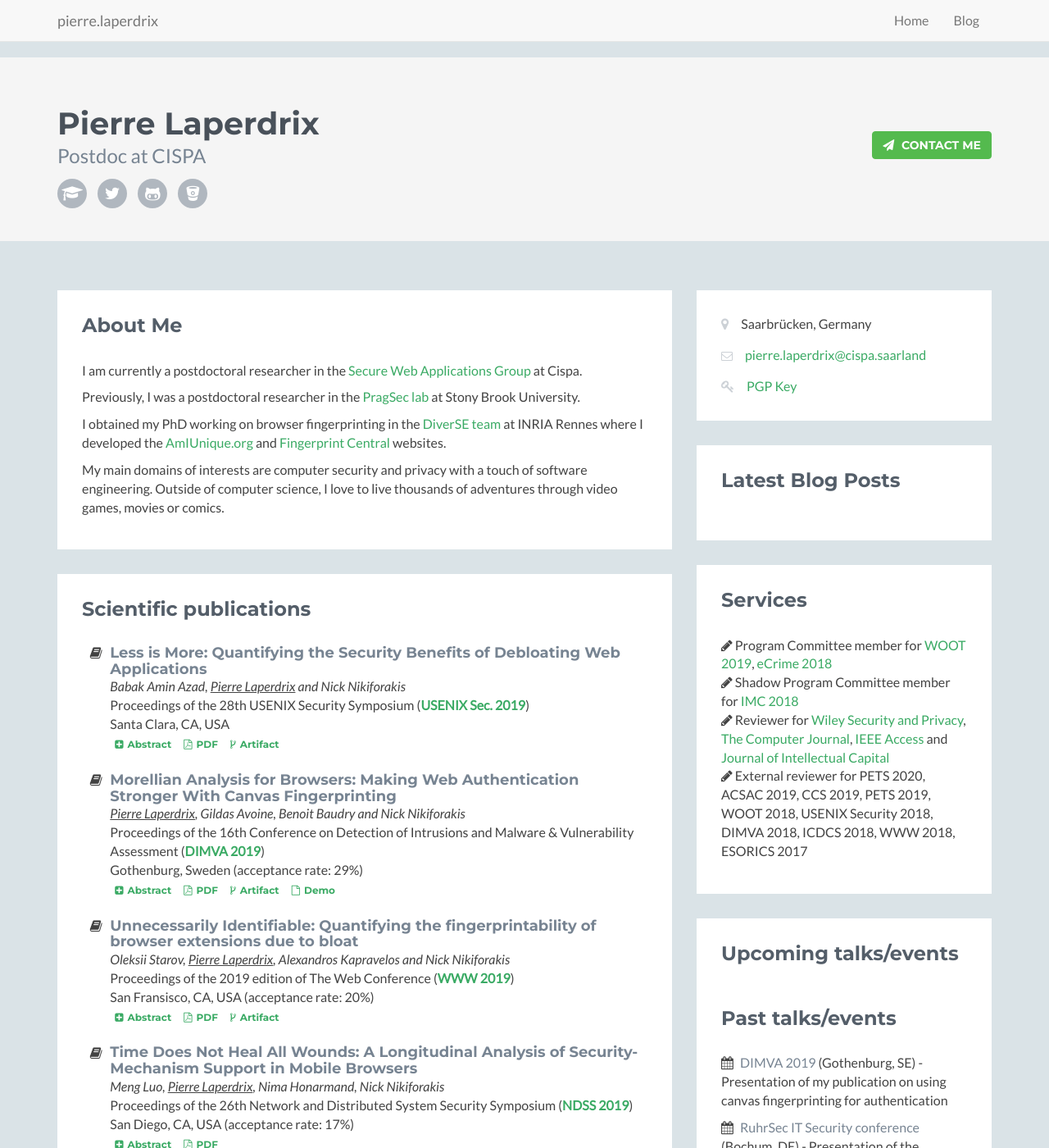
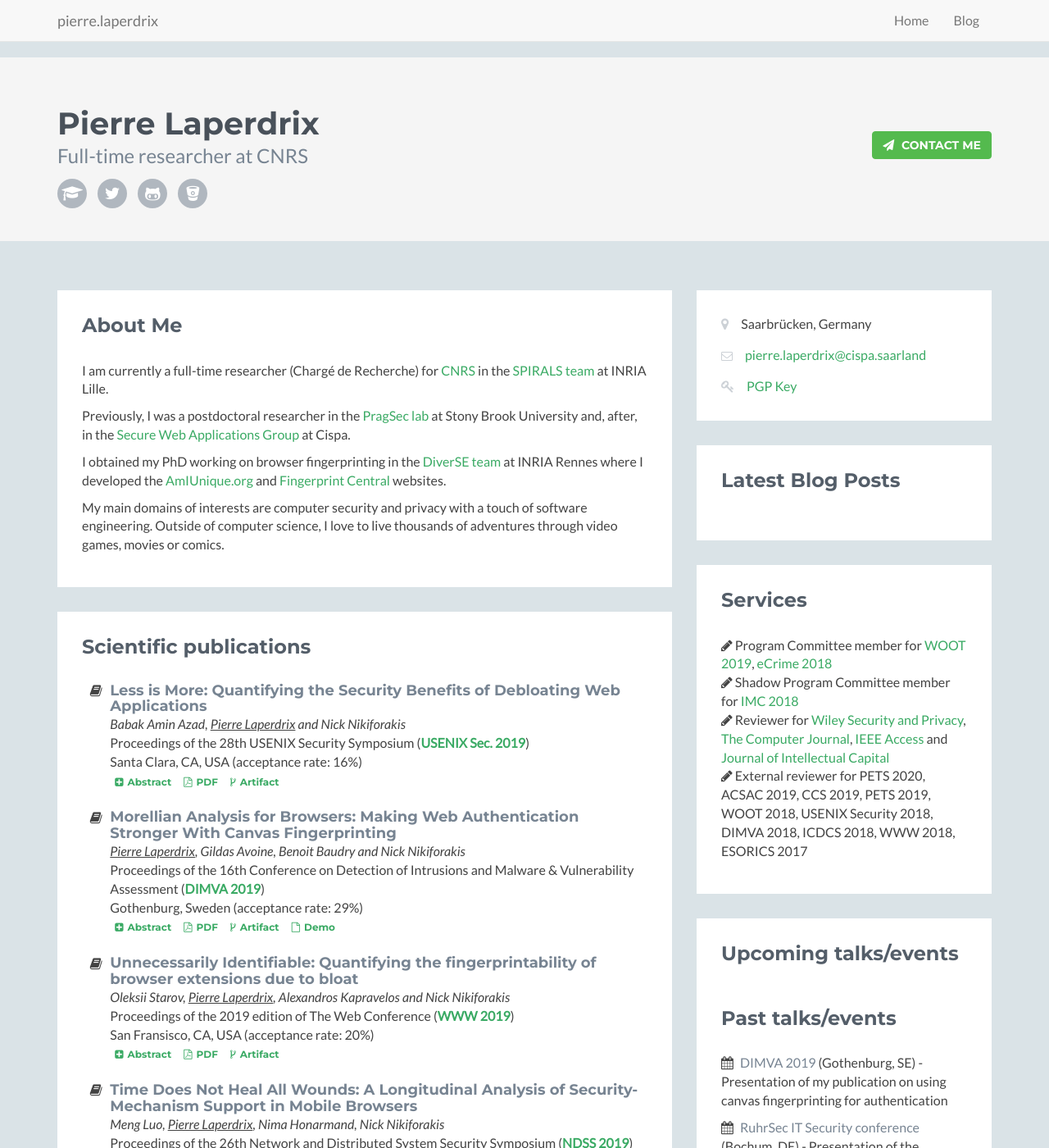
Before and after one commit to plaperdr/plaperdr.github.io, a Jekyll site: the page built from index.html, in a window 1280 px wide and 1400 px high. Shown: the whole window at 82% size. Built offline with Jekyll 4.4.1, drawn with Linux system fonts in a browser that asks for light colours.

```diff
--- a/index.html
+++ b/index.html
@@ -6,7 +6,7 @@ layout: home
     <div class="container">
         <div class="profile-content pull-left">
             <h1 class="name">Pierre Laperdrix</h1>
-            <h2 class="desc">Postdoc at CISPA</h2>
+            <h2 class="desc">Full-time researcher at CNRS</h2>
             <ul class="social list-inline">
                 <li><a target="_blank" href="https://scholar.google.com/citations?user=hcXaYRAAAAAJ"><i class="fa fa-graduation-cap"></i></a></li>
                 <li><a target="_blank" href="https://twitter.com/RockPartridge"><i class="fa fa-twitter"></i></a></li>
@@ -14,7 +14,7 @@ layout: home
                 <li class="last-item"><a target="_blank" href="https://bitbucket.org/pierre_laperdrix"><i class="fa fa-bitbucket"></i></a></li>
             </ul>
         </div><!--//profile-->
-        <a class="btn btn-cta-primary pull-right" href="mailto:pierre.laperdrix@cispa.saarland" target="_blank"><i class="fa fa-paper-plane"></i> Contact Me</a>
+        <a class="btn btn-cta-primary pull-right" href="mailto:pierre.laperdrix@inria.fr" target="_blank"><i class="fa fa-paper-plane"></i> Contact Me</a>
     </div><!--//container-->
 </header><!--//header-->
 
@@ -26,8 +26,10 @@ layout: home
                 <div class="section-inner">
                     <h2 class="heading">About Me</h2>
                     <div class="content">
-                        <p>I am currently a postdoctoral researcher in the <a href="https://swag.cispa.saarland/" target="_blank">Secure Web Applications Group</a> at Cispa.</p>
-                        <p>Previously, I was a postdoctoral researcher in the <a href="https://securitee.org/lab.html" target="_blank">PragSec lab</a> at Stony Brook University.</p>
+                        <p>I am currently a full-time researcher (Chargé de Recherche) for <a href="https://www.cnrs.fr/en/cnrs" target="_blank">CNRS</a> in
+                            the <a href="https://team.inria.fr/spirals/" target="_blank">SPIRALS team</a> at INRIA Lille.</p>
+                        <p>Previously, I was a postdoctoral researcher in the <a href="https://securitee.org/lab.html" target="_blank">PragSec lab</a> at Stony Brook University
+                            and, after, in the <a href="https://swag.cispa.saarland/" target="_blank">Secure Web Applications Group</a> at Cispa.</p>
                         <p>I obtained my PhD working on browser fingerprinting in the <a href="https://diverse.irisa.fr/" target="_blank">DiverSE team</a> at INRIA Rennes
                             where I developed the <a href="https://amiunique.org/" target="_blank">AmIUnique.org</a>
                             and <a href="https://fpcentral.tbb.torproject.org/" target="_blank">Fingerprint Central</a> websites.</p>
@@ -47,7 +49,7 @@ layout: home
                                 <span><i>Babak Amin Azad, <span class="me">Pierre Laperdrix</span> and Nick Nikiforakis</i></span><br>
                                 <span>Proceedings of the 28th USENIX Security Symposium
                                     (<b><a href="https://www.usenix.org/conference/usenixsecurity19" target="_blank">USENIX Sec. 2019</a></b>)
-                                    <br>Santa Clara, CA, USA
+                                    <br>Santa Clara, CA, USA (acceptance rate: 16%)
                                 </span><br>
                                 <a class="btn btn-secondary btn-xs" id="abstract10" data-toggle="collapse" data-target="#collapseAbs10" aria-expanded="false" aria-controls="collapseAbs10">
                                     <i id="abstractIcon10" class="fa fa-plus-square"></i>Abstract
```
Also changed, not shown: _posts/2019-09-05-torblog.md (added, +14 -0 lines), blog/images/torFP.jpg (added).
